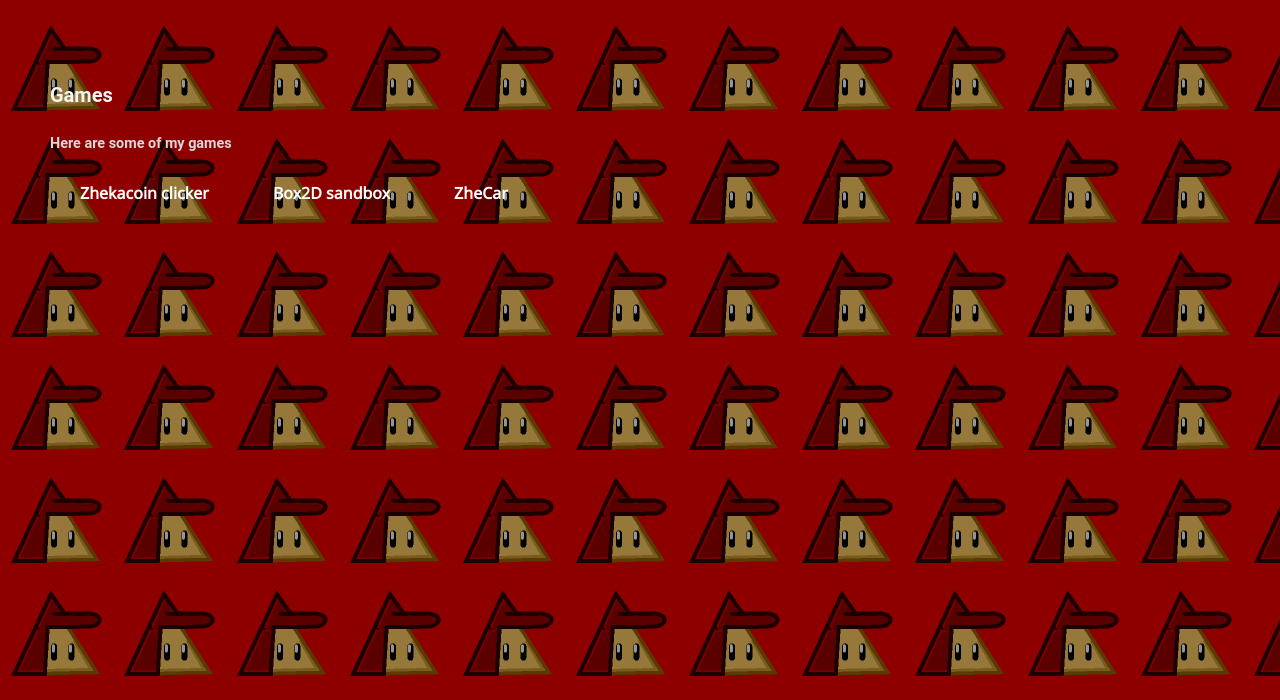
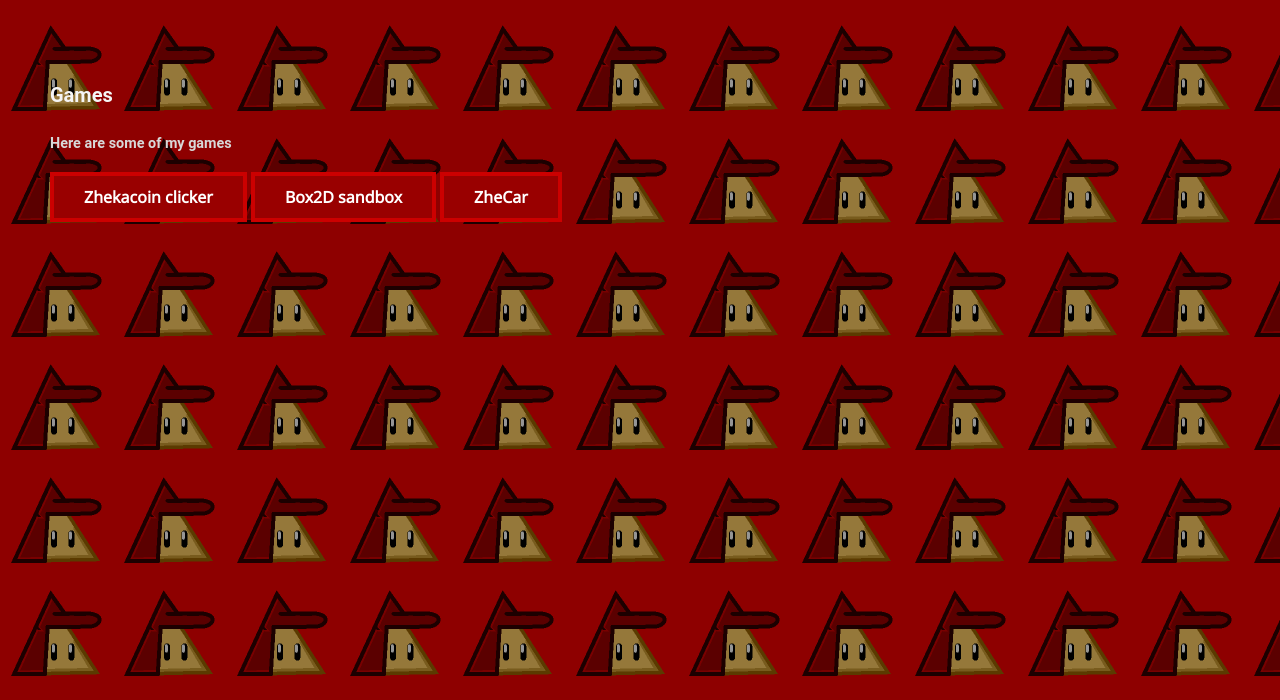
Before and after one commit to WlodekM/triangle-zh-tri-stuff-dev, a website: page other/games/index.html in a window 1280 px wide. Shown: the part 100-800 px from the top of the page. Drawn offline with Linux system fonts and the light colour scheme.

Commit message:
Update styles.css

```diff
--- a/assets/styles.css
+++ b/assets/styles.css
@@ -89,6 +89,9 @@ background-size: 113px, 113px;
 /*games*/
 
 .home li {
+background: #990000;
+border: 4px solid #cc0000;background: #990000;
+border: 4px solid #cc0000;
 color: #fff;
 display: inline-block;
 font-family: "Noto Sans", sans-serif;
```
